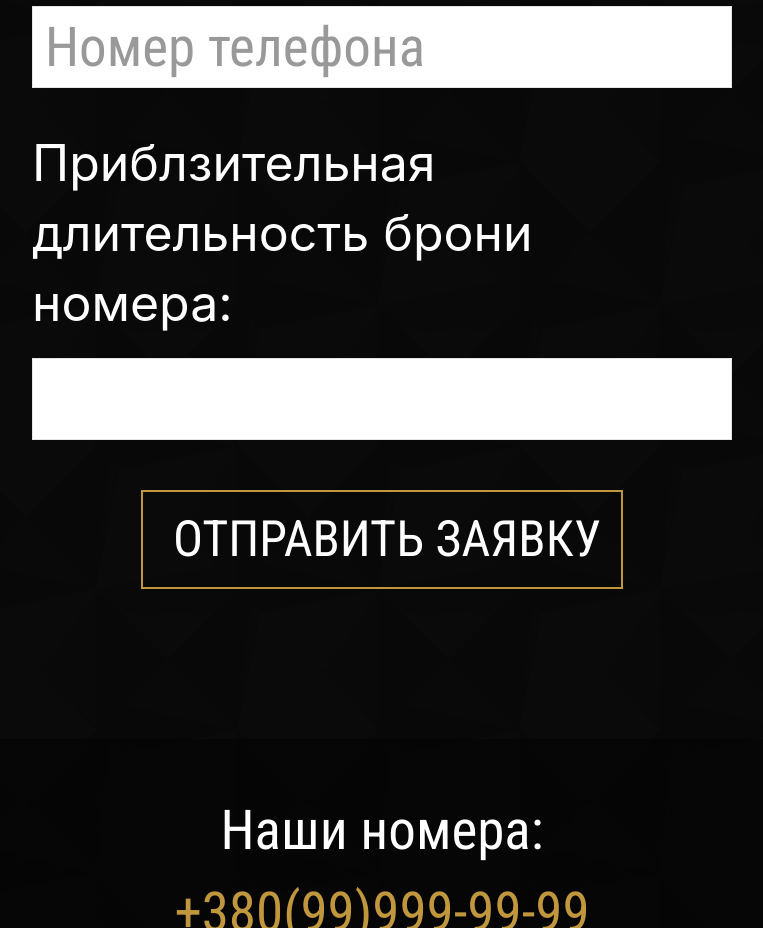
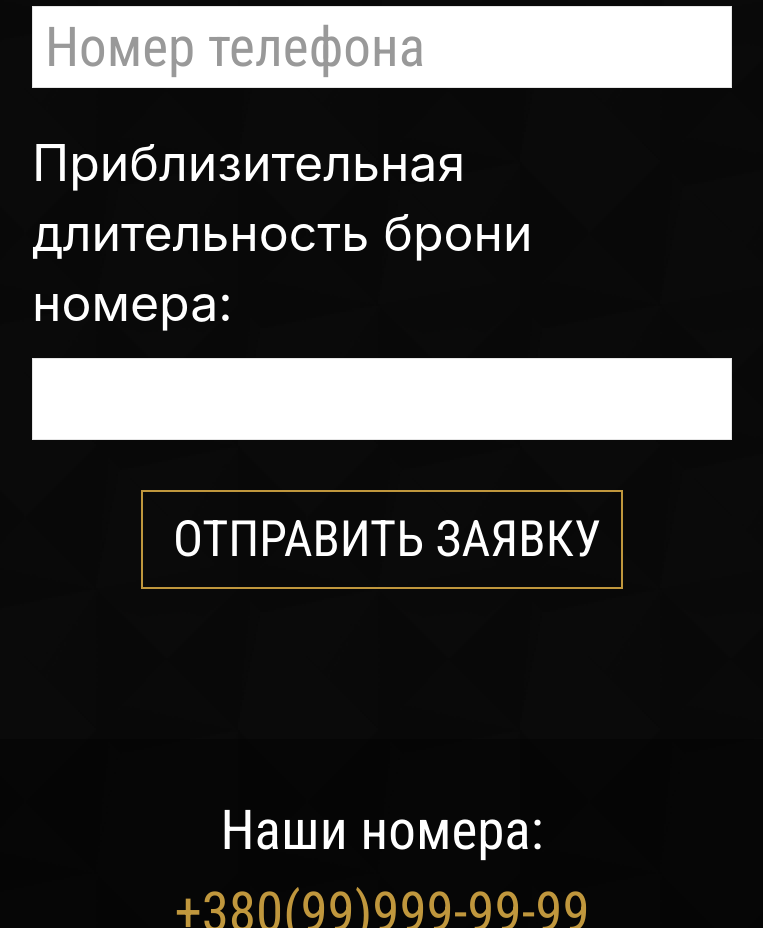
Before and after one commit to Subbiger/subbiger.github.io, a plain HTML site: page hotel/index.html in a window 1280 px wide. Shown: the part 7720-8648 px from the top of the page, without its empty margins (258-1021 px from the left). Drawn offline with nearby package versions, Linux system fonts and the light colour scheme.

Commit message:
Update index.html

```diff
--- a/hotel/index.html
+++ b/hotel/index.html
@@ -190,7 +190,7 @@
                 <input class="uk-input uk-form-large" type="text" placeholder="Имя">
                 <h3>Ваш номер:</h3>
                 <input class="uk-input uk-form-large" type="text" placeholder="Номер телефона">
-                <h3>Приблзительная длительность брони номера:</h3>
+                <h3>Приблизительная длительность брони номера:</h3>
                 <input class="uk-input uk-form-large" type="text">
                 <a class="button uk-link-text">ОТПРАВИТЬ ЗАЯВКУ</a>
             </div>
```
